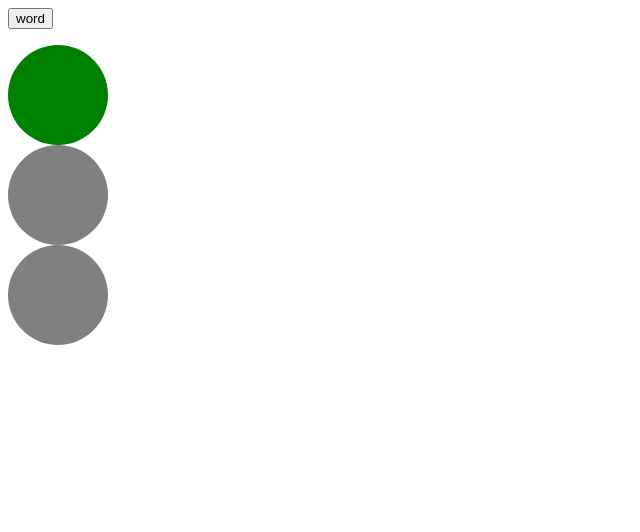
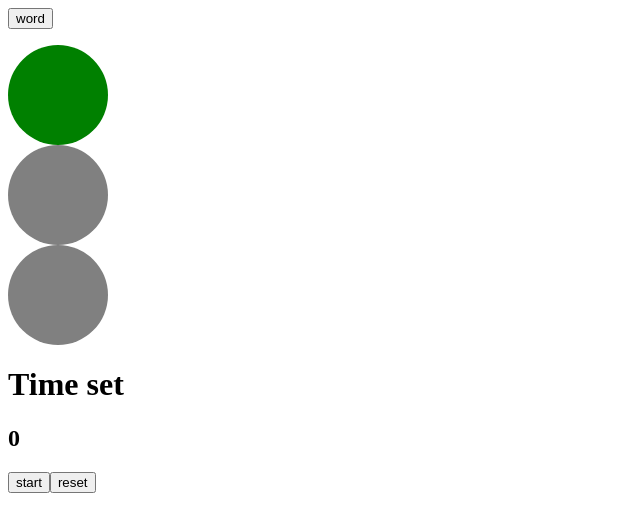
Before and after one commit to anandhuc1666/light, a React (Vite) app: page / in a window 1280 px wide. Shown: the top 532 px of the page, without its empty margins (0-640 px from the left). Built offline with nearby package versions, Linux system fonts and the light colour scheme.

Commit message:
minicode

```diff
--- a/src/App.jsx
+++ b/src/App.jsx
@@ -17,6 +17,7 @@ import { Store } from './Redux/Store'
 import ReactDOM from "react-dom/client";
 import { Provider } from 'react-redux'
 import Final from './Final/Final'
+import Time from './Final/Time'
 
 
 function App() {
@@ -41,7 +42,7 @@ function App() {
     <CountApp />
   </Provider> */}
   <Final/>
-
+  <Time/>
     </div>
   )
 }
--- /dev/null
+++ b/src/Final/Time.jsx
@@ -0,0 +1,36 @@
+import React, { useRef, useState } from 'react'
+
+function Time() {
+    const [time, setTime] = useState(0)
+    const intervalRef = useRef(null)
+    const [now, setNow] = useState(null)
+    const handle = () => {
+
+        if (time === 0) {
+            setTime(Date.now())
+            setNow(Date.now())
+            intervalRef.current = setImmediate(() => {
+                setTime(Date.now())
+            }, 10)
+        } else {
+            clearInterval(intervalRef.current)
+        }
+    }
+    const newtime = (time - now)/1000
+const handlereset=()=>{
+     clearInterval(intervalRef.current)
+     setNow(null)
+     setTime(0)
+}
+
+    return (
+        <div>
+            <h1>Time set</h1>
+            <h2>{newtime}</h2>
+            <button onClick={handle}>{time === 0 ? "start" : "stop"}</button>
+            <button onClick={handlereset}>reset</button>
+        </div>
+    )
+}
+
+export default Time
```
